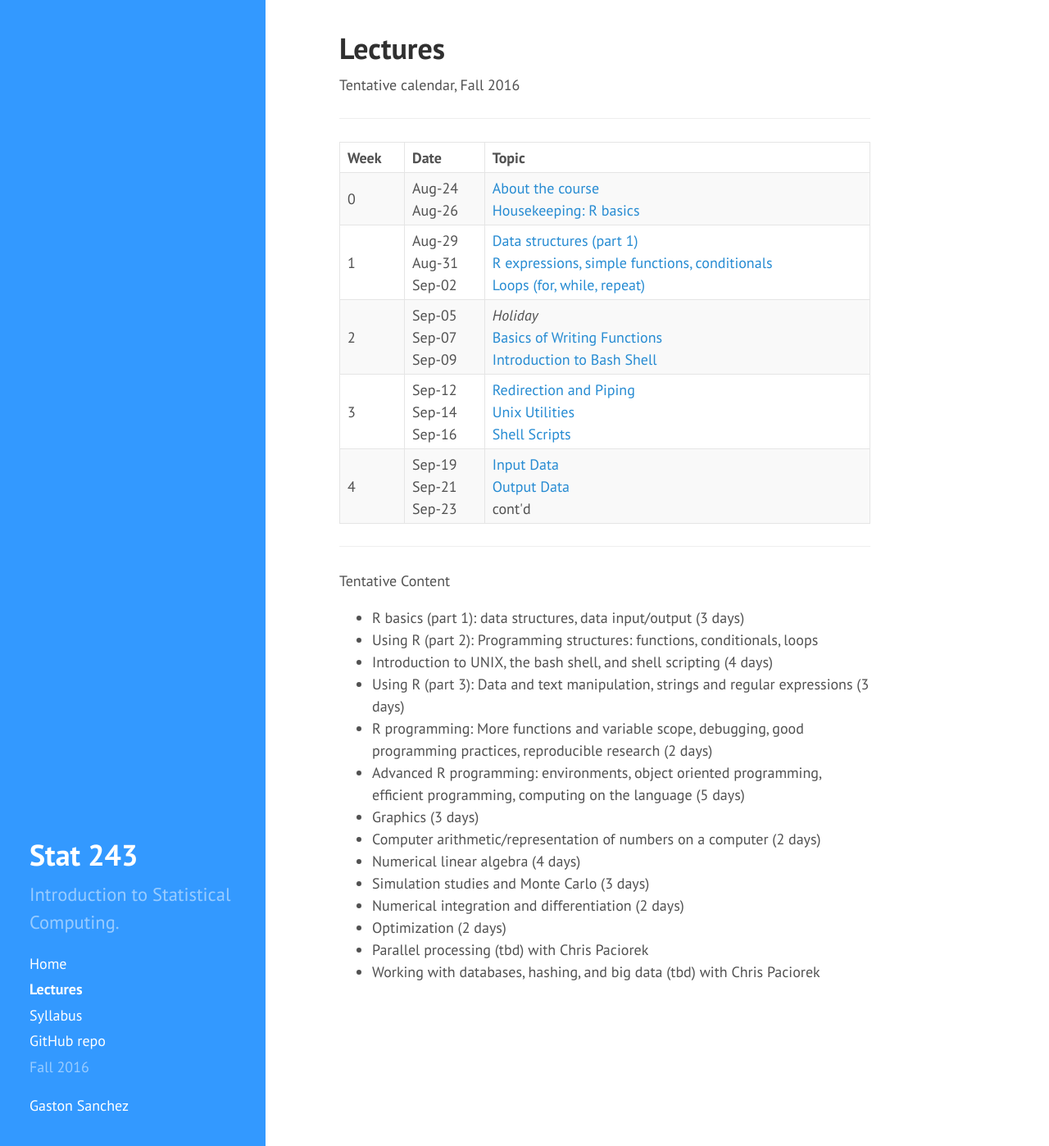
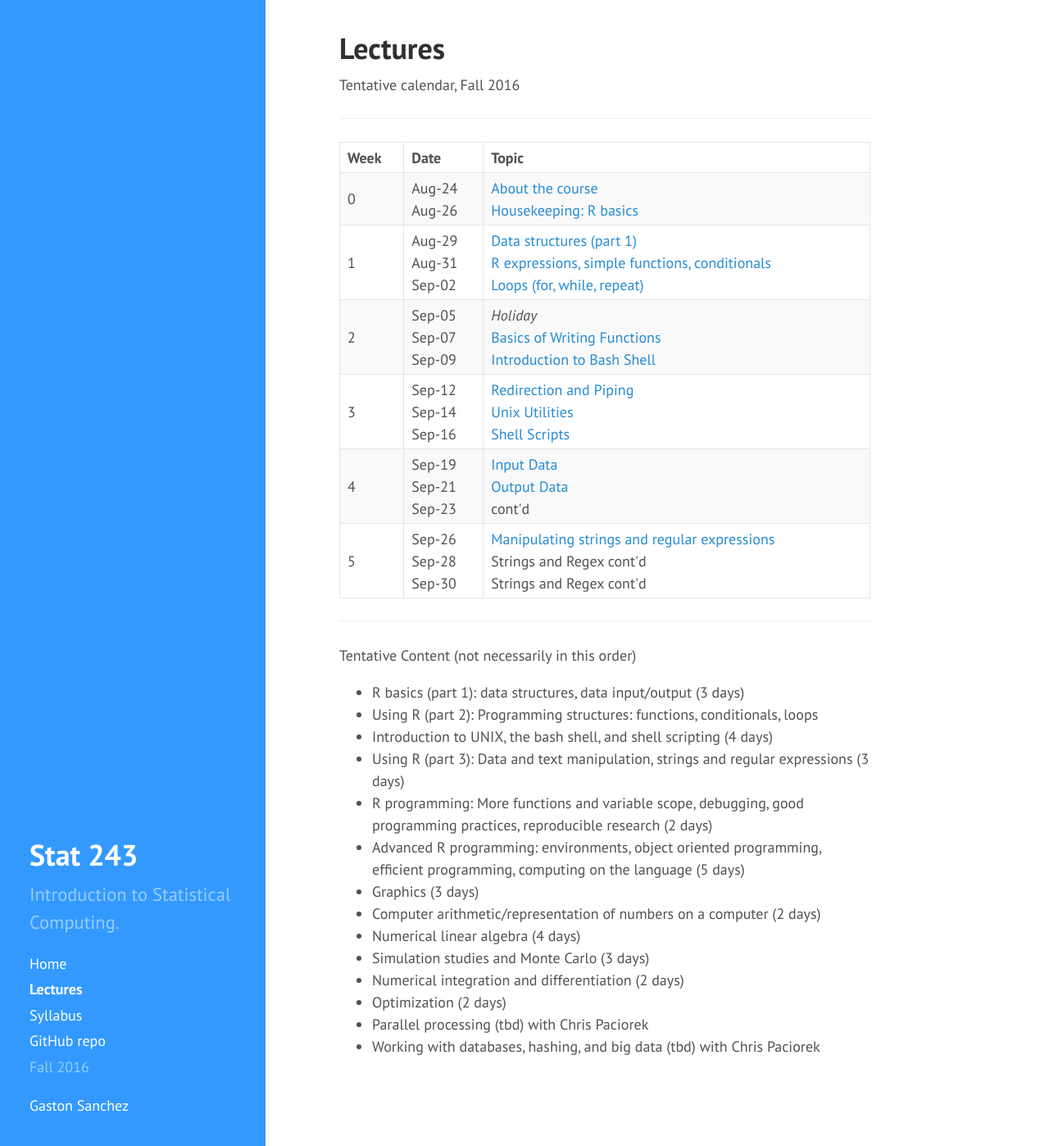
Before and after one commit to gastonstat/stat243-relic, a Jekyll site: the page built from lectures/index.md, in a window 1280 px wide and 1398 px high. Shown: the whole window at 82% size. Built offline with Jekyll 4.4.1, drawn with Linux system fonts in a browser that asks for light colours; nearby versions of some CDN libraries.

Commit message:
lectures: added lec about strings and regex

```diff
--- a/lectures/index.md
+++ b/lectures/index.md
@@ -79,13 +79,26 @@ Tentative calendar, Fall 2016
         cont'd
       </td>
     </tr>
+    <tr>
+      <td>5</td>
+      <td>
+        Sep-26<br>
+        Sep-28<br>
+        Sep-30
+      </td>
+      <td>
+        <a href="04-strings">Manipulating strings and regular expressions</a><br>
+        Strings and Regex cont'd<br>
+        Strings and Regex cont'd
+      </td>
+    </tr>
   </tbody>
  </table>
 
 
 -----
 
-Tentative Content
+Tentative Content (not necessarily in this order)
 
 - R basics (part 1): data structures, data input/output (3 days)
 - Using R (part 2): Programming structures: functions, conditionals, loops
```
Also changed, not shown: lectures/04-strings.md (added, +43 -0 lines).
